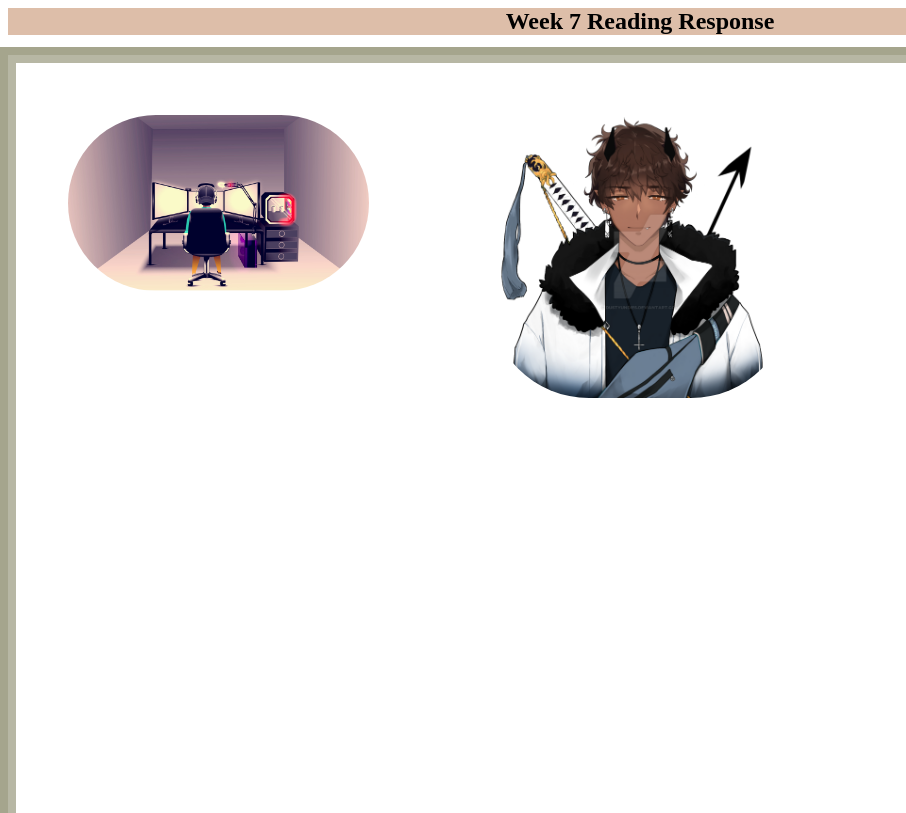
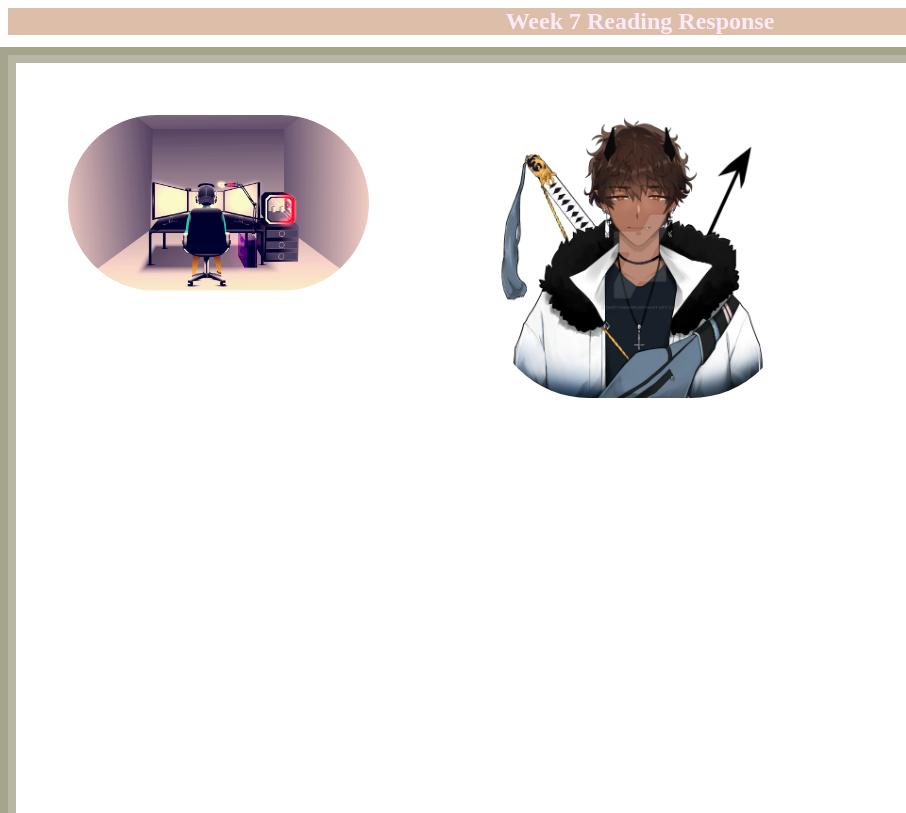
Before and after one commit to ewj224/ewj224.github.io, a plain HTML site: page week7/week7.1.html in a window 1280 px wide. Shown: the top 813 px of the page, 0-906 px from the left. Drawn offline with Linux system fonts and the light colour scheme.

Commit message:
Add files via upload

```diff
--- a/week7/week7.1.html
+++ b/week7/week7.1.html
@@ -20,7 +20,8 @@
     <title> Week 7 Reading Response </title>
   </head>
   <body>
-    <h2> Week 7 Reading Response </h2>
+    <main>
+      <h2 style = "color:rgba(254,234,250);"> Week 7 Reading Response </h2>
       <div class = "line">
         <div class = "setup">
           <img src="stream.jpg" alt = "Streaming Becoming the Norm" style = "width:100%">
@@ -34,4 +35,6 @@
       <p>
         I think what was so interesting about this piece was how he states that with new technology and the internet that we now have the capability of creating basically a new persona. Thus, the mindset of society has shifted into possibilities to the limitations of what a person can become on the world of the internet. With how incognito the nature of the internet can be, the opportunity to become something and someone else is so viable. We essentially generate our desired identity through social media and constantly mediate this version of ourselves. With more advanced forms of communication such as VR or even the use of virtual characters on streaming, people can bend the limits to their identity. It becomes a question of if such standards ought to be normalized.
       </p>
+    </main>
+  </body>
 </html>
```
Lines whose indentation alone changed are shown as unchanged.
